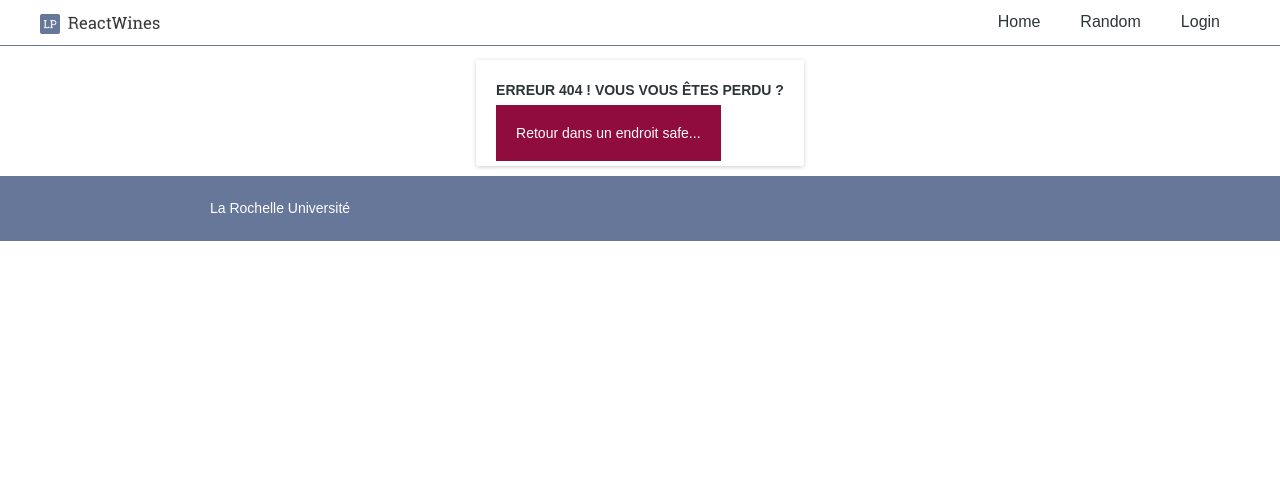
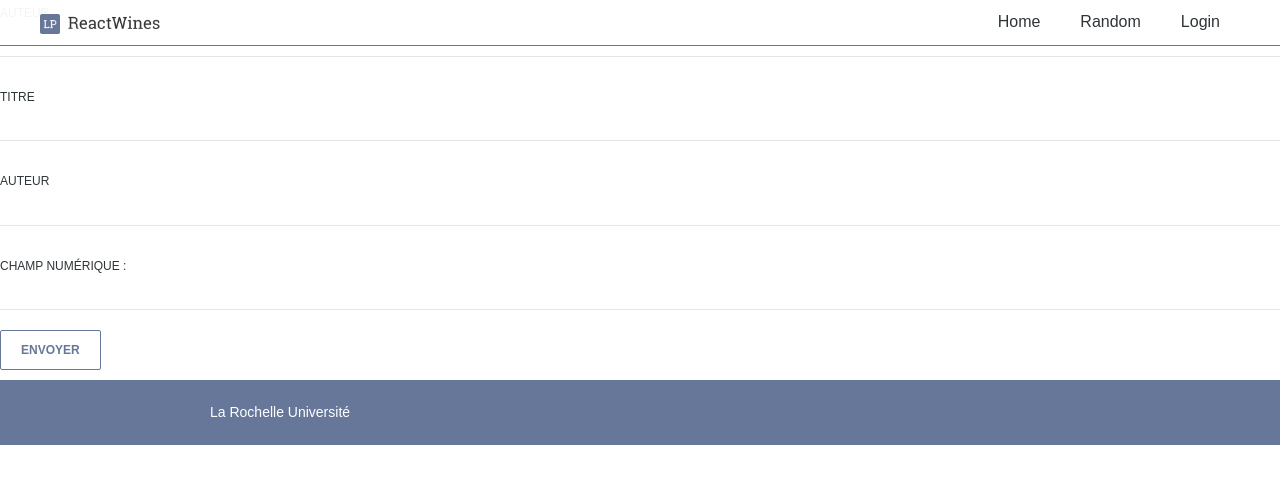
Before and after one commit to ValentinBrebion/tp_react_router, a React (Create React App) app: page /add in a window 1280 px wide. Before the commit this address had no page. Shown: the top 484 px of the page. Built offline with nearby package versions, Linux system fonts and the light colour scheme.

Commit message:
Ex 7 : Params as value

```diff
--- /dev/null
+++ b/src/components/AddReview.jsx
@@ -0,0 +1,19 @@
+import React from 'react';
+
+const AddReview = () => {
+    return <form action="/traitement" method="post">
+    <label for="champTexte">Auteur</label>
+    <input type="text" id="auteur" name="auteur" required/>
+    <label for="champTexte">titre</label>
+    <input type="text" id="titre" name="titre" required/>
+    <label for="champTexte">Auteur</label>
+    <input type="text" id="champTexte" name="champTexte" required/>
+
+    <label for="champNombre">Champ numérique :</label>
+    <input type="number" id="champNombre" name="champNombre" required/>
+
+    <input type="submit" value="Envoyer"/>
+</form>
+};
+
+export default AddReview;
--- a/src/components/App.jsx
+++ b/src/components/App.jsx
@@ -3,6 +3,7 @@ import Layout from '../components/Layout'
 import ReviewList from '../components/ReviewList'
 import Review from '../components/Review'
 import NotFound from '../components/NotFound'
+import AddReview from './AddReview'
 import { BrowserRouter, Routes, Route } from 'react-router-dom';
 
 const App = () => {
@@ -10,7 +11,9 @@ const App = () => {
                 <Layout>
                     <Routes>
                         <Route path="/view/:slug" element={<Review/>} />
-                        <Route index element={<ReviewList />} />
+                        <Route path="/add" element={<AddReview/>} />
+                        <Route path="/" element={<ReviewList />} />
+                        <Route path="/:category" element={<ReviewList />} />
                         <Route path="*" element={<NotFound />} />
                     </Routes>
                 </Layout>
--- a/src/components/NotFound.jsx
+++ b/src/components/NotFound.jsx
@@ -1,4 +1,4 @@
-import React from 'react'
+import React from 'react';
 
 const NotFound = () => {
     return <div col="1/2 " class="aligner">
--- a/src/components/ReviewList.jsx
+++ b/src/components/ReviewList.jsx
@@ -1,14 +1,20 @@
-import React, { useState } from 'react';
+import React from 'react';
 import bdReview from '../api/db.json'
-import { Link } from 'react-router-dom';
+import { Link, useNavigate, useParams } from 'react-router-dom';
 
 
 const ReviewList = () => {
-
-    const [categor, setCategor] = useState('')
+    const navigate = useNavigate();
+  const { category } = useParams();
 
     const handleChange = (e) => {
-       setCategor(e.target.value)
+       const selectedCategorie = e.target.value;
+       if(selectedCategorie)
+       {
+        navigate("/"+selectedCategorie);
+       }else {
+        navigate("/")
+       }
     }
     const list = bdReview['reviews'];
     const categoryList = bdReview['categories'];
@@ -16,9 +22,9 @@ const ReviewList = () => {
 
     return <section data-name="review-list">
     <div>
-        <h4>Categories</h4>
+        <h4>{category}</h4>
         <p>
-            <select onChange={(e) => handleChange(e)}>
+            <select onChange={handleChange} value={category}>
                 <option value="">All</option>
                 {categoryList.map((categorie) =>
                 <option value={categorie.key}>{categorie.label}</option>
@@ -27,7 +33,7 @@ const ReviewList = () => {
         </p>
     </div>
     <grid>
-    {list.filter((list) => list['category'] === categor).map((review) =>
+    {list.filter((list) => list['category'] === category).map((review) =>
                 <div col="1/2">
                     <card>
                         <Link to={"/view/"+review.slug}>
```
